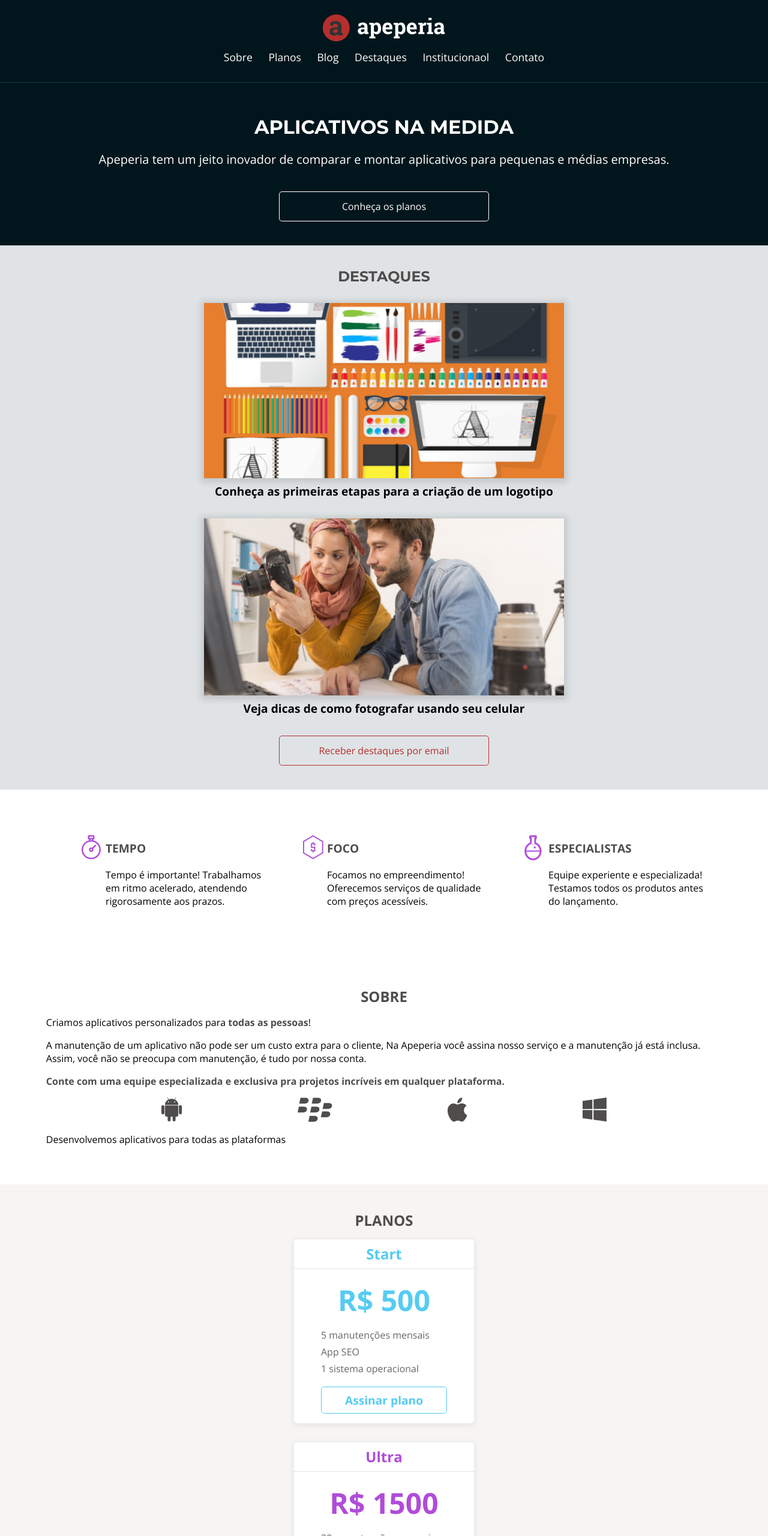
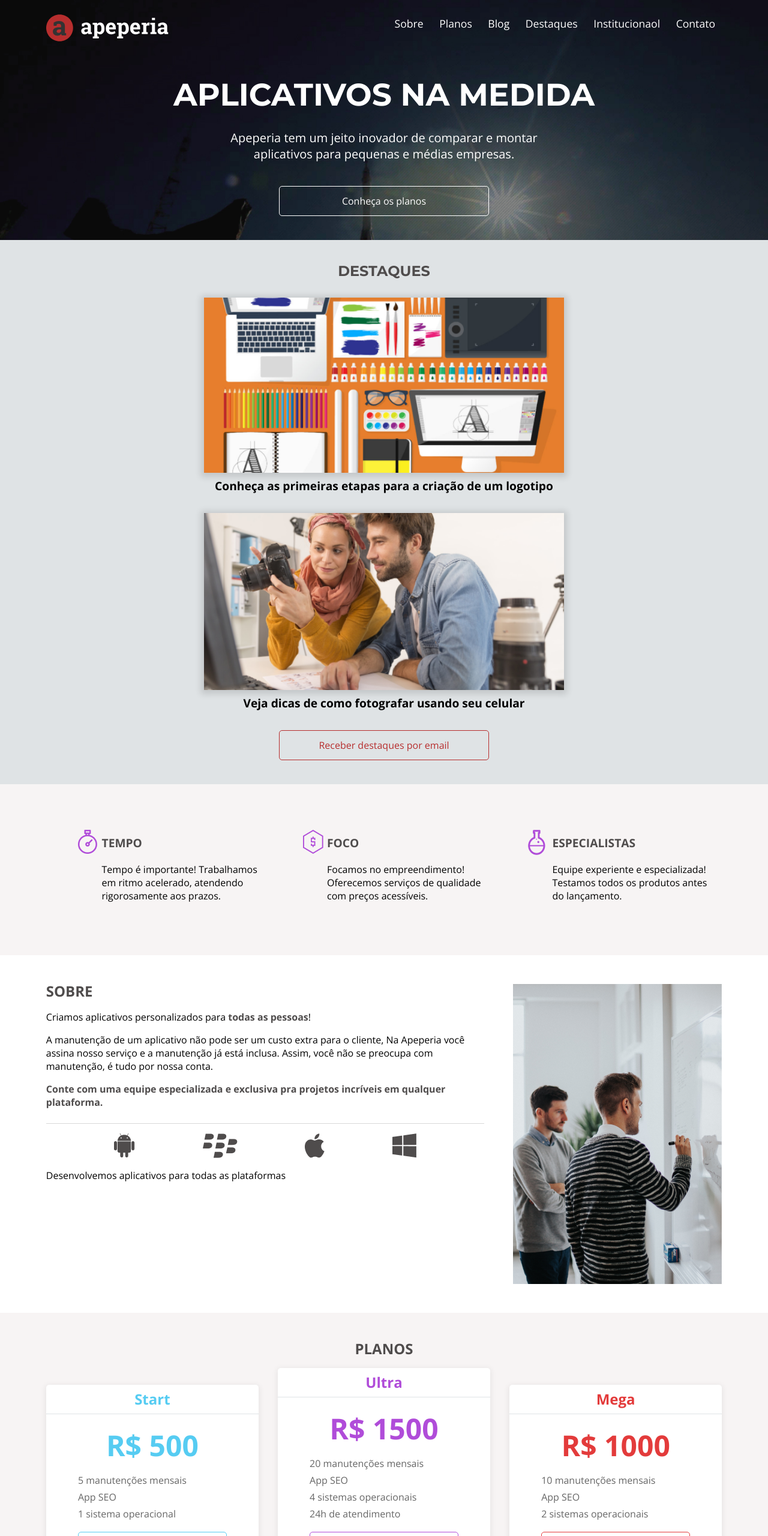
Before and after one commit to helderruiz/projeto-apeperia, a plain HTML site: page index.html in a window 1280 px wide. Shown: the top 2560 px of the page at 60% size. Drawn offline with nearby package versions, Linux system fonts and the light colour scheme.

Commit message:
Projeto concluído

```diff
--- a/css/cabecalho.css
+++ b/css/cabecalho.css
@@ -34,3 +34,12 @@
     margin-bottom: 1.25rem;
     margin-left: .7rem;
 }
+
+@media screen and (min-width: 1024px) {
+    .cabecalho {
+        flex-direction: row;
+        justify-content: space-between;
+
+        border: none;
+    }
+}
--- a/css/chamada.css
+++ b/css/chamada.css
@@ -31,3 +31,23 @@
 .chamada__botao {
     width: 100%;
 }
+
+@media screen and (min-width: 768px) {
+    .chamada__texto {
+        max-width: 600px;
+    }
+}
+
+@media screen and (min-width: 1024px) {
+    .chamada {
+        background: url(../img/bg-intro.jpg);
+        background-size: cover;
+
+        padding-top: 8.25rem;
+    }
+
+    .chamada__titulo {
+        font-size: 3.25rem;
+        margin-bottom: 2rem;
+    }
+}
--- a/css/diferenciais.css
+++ b/css/diferenciais.css
@@ -42,3 +42,13 @@
 .item__texto {
     line-height: normal;
 }
+
+@media screen and (min-width: 1024px) {
+    .diferenciais {
+        background-color: var(--cinza-claro);
+    }
+
+    .diferenciais__lista {
+        justify-content: space-around;
+    }
+}
--- a/css/institucional.css
+++ b/css/institucional.css
@@ -52,3 +52,33 @@
 .institucional__video {
     width: 100vw;
 }
+
+@media screen and (min-width: 768px) {
+    .institucional__contato-email {
+        display: inline-block;
+    }
+
+    .institucional__video {
+        width: 100%;
+    }
+}
+
+@media screen and (min-width: 1024px) {
+    .institucional__conteudo {
+        width: 100%;
+
+        display: flex;
+        justify-content: space-between;
+
+        text-align: left;
+    }
+
+    .institucional__video {
+        align-self: flex-end;
+        width: 375px;
+    }
+
+    .institucional__contato-email {
+        display: block;
+    }
+}
--- a/css/planos.css
+++ b/css/planos.css
@@ -104,3 +104,18 @@
 .cartao__botao--mega {
     border-color: var(--planos-cartao-mega);
 }
+
+@media screen and (min-width: 768px) {
+    .cartao {
+        max-width: 400px;
+    }
+}
+
+@media screen and (min-width: 1024px) {
+    .planos__cartoes {
+        flex-direction: row;
+        justify-content: space-between;
+        align-items: flex-end;
+        gap: 2rem;
+    }
+}
--- a/css/rodape.css
+++ b/css/rodape.css
@@ -34,3 +34,16 @@
 
     margin: 0 .5rem .7rem;
 }
+
+@media screen and (min-width: 1024px) {
+    .rodape {
+        flex-direction: row;
+        flex-wrap: wrap;
+        justify-content: space-between;
+    }
+
+    .rodape__navegacao {
+        text-align: left;
+        min-width: 600px;
+    }
+}
--- a/css/sobre.css
+++ b/css/sobre.css
@@ -32,3 +32,30 @@
 
     margin-bottom: 1rem;
 }
+
+.sobre__imagem {
+    display: none;
+}
+
+@media screen and (min-width: 1024px) {
+    .sobre {
+        display: flex;
+    }
+
+    .sobre__conteudo {
+        margin-right: 3rem;
+    }
+
+    .sobre__titulo {
+        text-align: left;
+    }
+
+    .sobre__texto--divisao {
+        border-bottom: 1px solid var(--cinza-medio);
+        padding-bottom: 1.5rem;
+    }
+
+    .sobre__imagem {
+        display: block;
+    }
+}
--- a/index.html
+++ b/index.html
@@ -109,7 +109,7 @@
                 </ul>
                 <p class="sobre__texto">Desenvolvemos aplicativos para todas as plataformas</p>
             </div>
-            <!-- <img src="img/sobre-apeperia.png" alt="Sobre a Apeperia" class="sobre__imagem"> -->
+            <img src="img/sobre-apeperia.png" alt="Sobre a Apeperia" class="sobre__imagem">
         </section>
         <!-- ---------------------------------------------------------------- -->
 
@@ -158,6 +158,8 @@
         <!-- ---------------------------------------------------------------- -->
         <section class="institucional container">
             <h2 class="institucional__titulo">Institucional</h2>
+            <div class="institucional__conteudo">
+                <div class="institucional__informacoes">
                     <p class="institucional__descricao">Um pouco mais sobre a Apeperia</p>
                     <address class="institucional__endereco">
                         Rua Vergueiro, 3185<br>
@@ -170,7 +172,9 @@
                             </p>
                         </article>
                     </address>
+                </div>
                 <video src="img/formacao-java.mp4" class="institucional__video" controls></video>
+            </div>
         </section>
     </main>
     <!-- ---------------------------------------------------------------- -->
```
Also changed, not shown: css/base.css (line endings or trailing spaces). Lines whose indentation alone changed are shown as unchanged.
